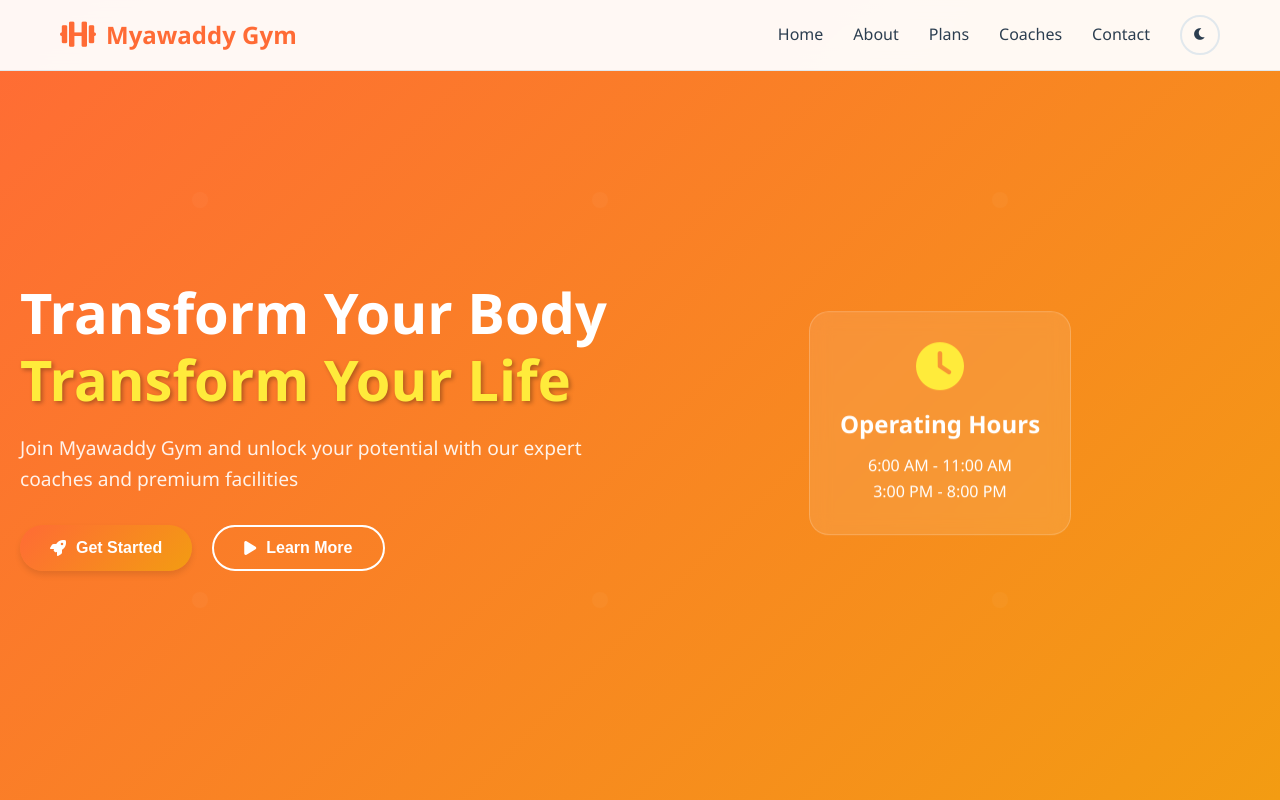
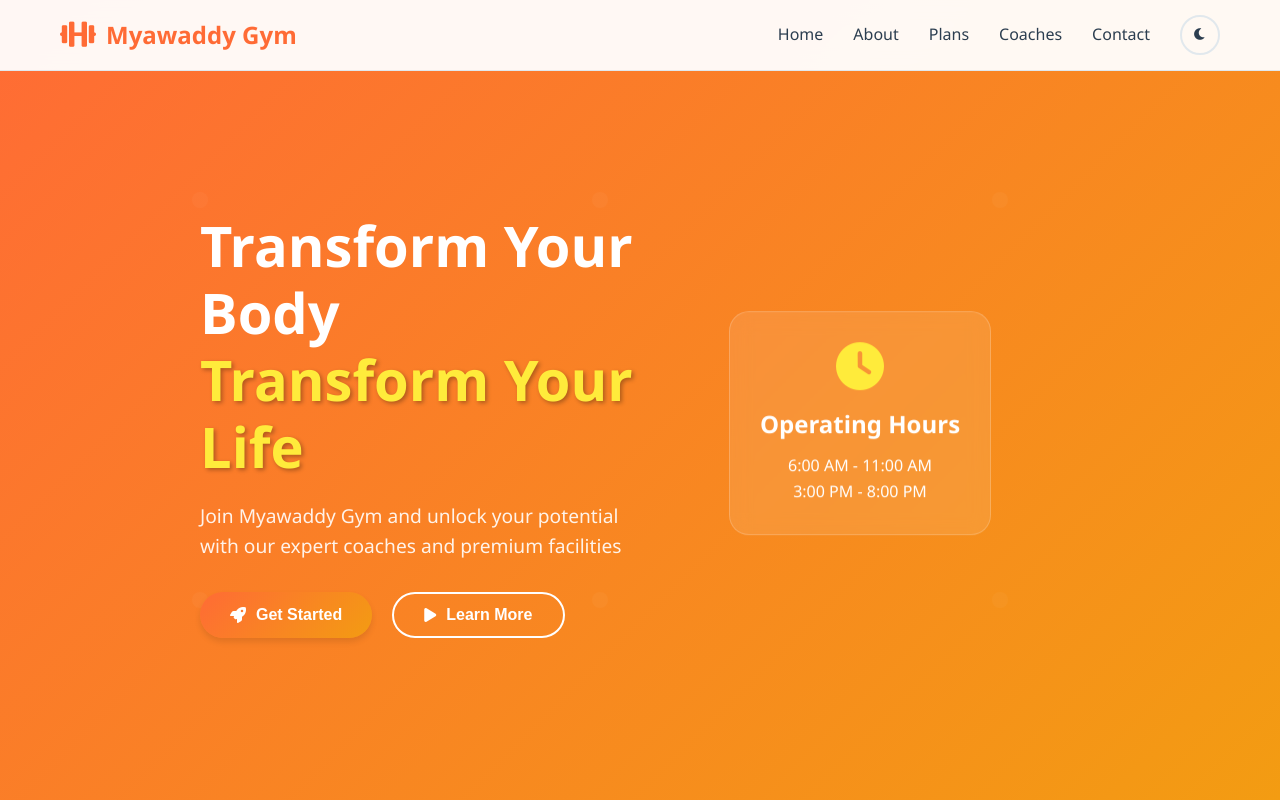
Before and after one commit to djrangas/Myawaddy-Gym, a plain HTML site: page index.html in a window 1280 px wide. Shown: the top 800 px of the page. Drawn offline with Linux system fonts and the light colour scheme.

Commit message:
fix 20 to 200 in hero

```diff
--- a/styles.css
+++ b/styles.css
@@ -164,7 +164,7 @@ body {
     min-height: 100vh;
     display: flex;
     align-items: center;
-    padding: 100px 20px 50px;
+    padding: 100px 200px 50px;
     background: var(--gradient);
     position: relative;
     overflow: hidden;
```
